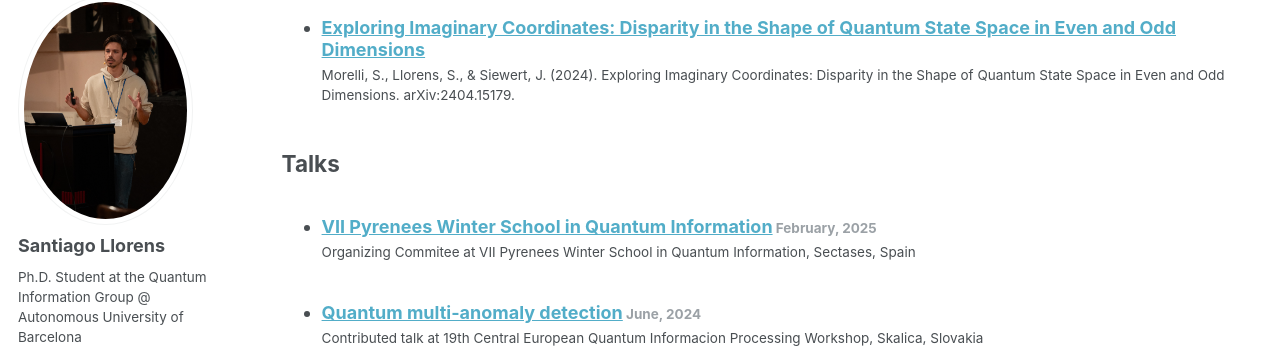
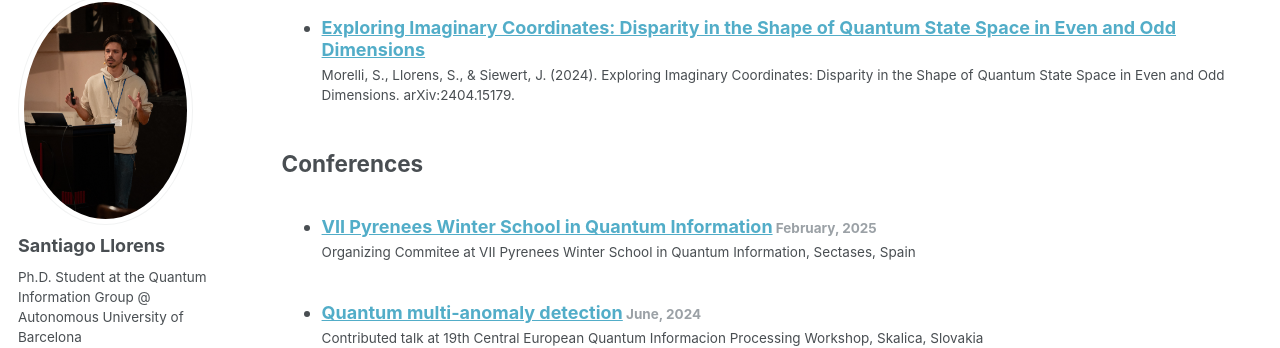
Before and after one commit to SantiagoLlorens/SantiagoLlorens.github.io, a Jekyll site: the page built from _pages/cv.md, in a window 1280 px wide and 900 px high, scrolled down 1454 px. Shown: the part 110-458 px from the top of the window. Built offline with Jekyll 4.4.1, drawn with Linux system fonts in a browser that asks for light colours; some web fonts are replaced.

Commit message:
Update cv.md

```diff
--- a/_pages/cv.md
+++ b/_pages/cv.md
@@ -45,7 +45,7 @@ redirect_from:
     {% include archive-single-cv.html %}
   {% endfor %}</ul>
 
-## Talks
+## Conferences
   <ul>{% for post in site.talks reversed %}
     {% include archive-single-talk-cv.html  %}
   {% endfor %}</ul>
```
